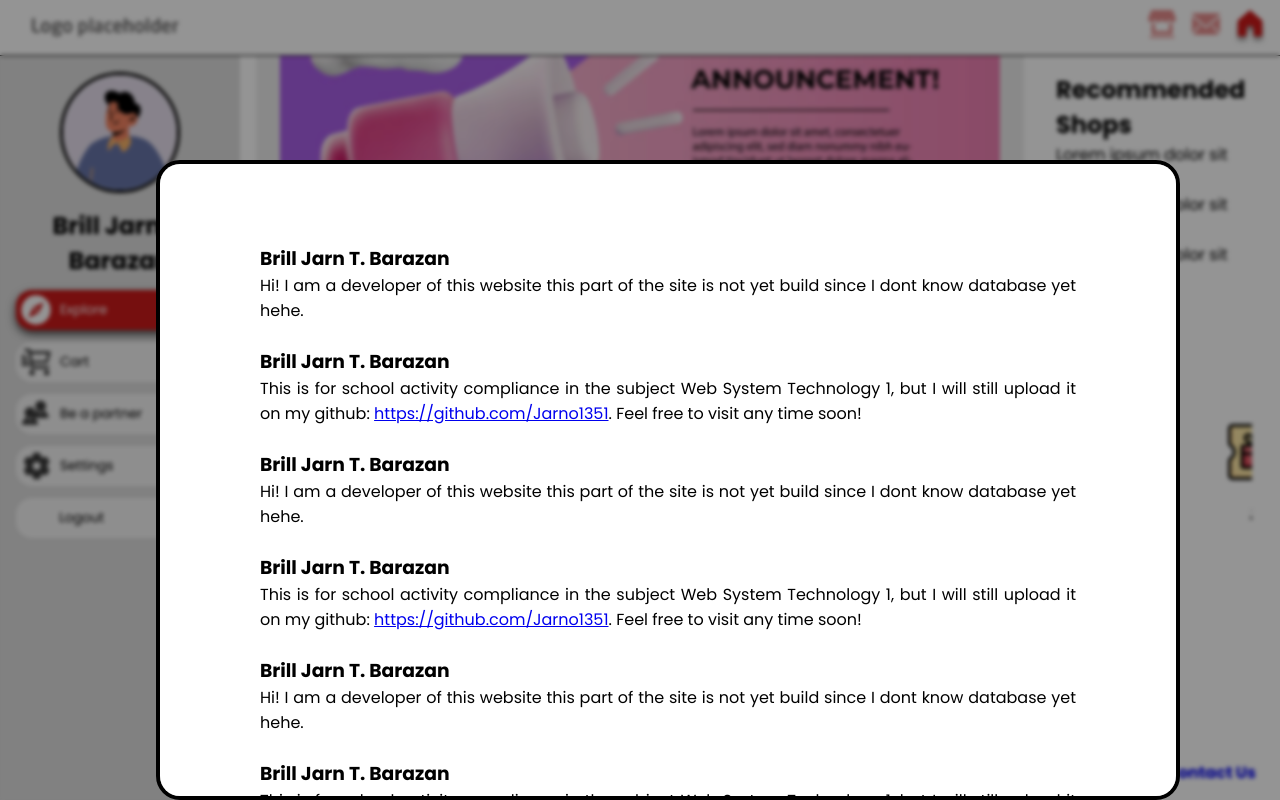
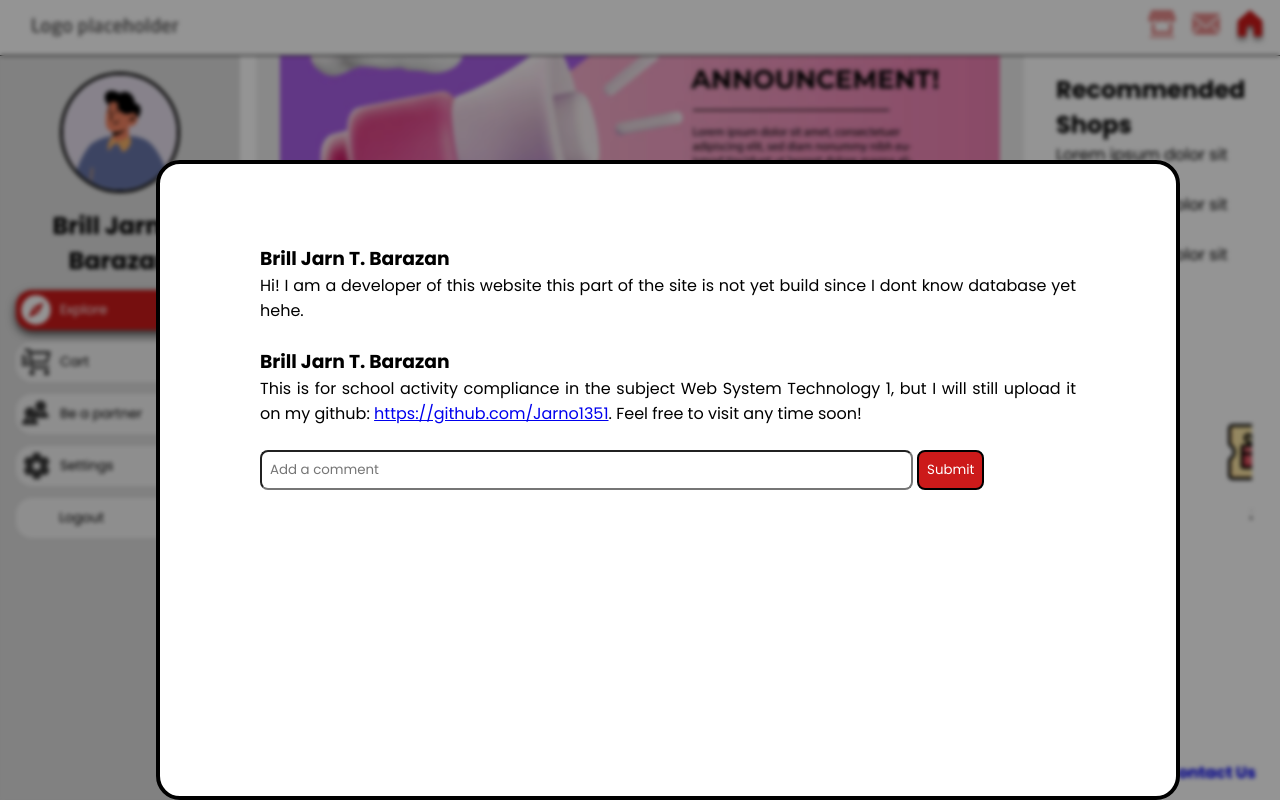
Before and after one commit to Jarno1351/Wireframe-to-website, a plain HTML site: page index.html in a window 1280 px wide. Both pictures are taken after a click on the icon 353 px from the left and 427 px from the top of the page. Drawn offline with Linux system fonts and the light colour scheme.

Commit message:
Anotha one update last last

```diff
--- a/Css/index.css
+++ b/Css/index.css
@@ -334,11 +334,13 @@ main .mainContent .postContainer .iconHolder svg:hover{
     animation: slideUpClose ease-out 0.8s;
     animation-fill-mode: forwards;
 }
+.commentTab .submitComment{
+    margin-bottom: 24px;
+}
 .commentTab .submitComment input{
     width: 80%;
     border-radius: 8px;
     padding: 8px;
-    margin-bottom: 24px;
 }
 .commentTab .submitComment button{
     background-color: var(--primary_color);
--- a/index.html
+++ b/index.html
@@ -286,23 +286,8 @@
             <h3>Brill Jarn T. Barazan</h3>
             <p>This is for school activity compliance in the subject Web System Technology 1, but I will still upload it on my github: <span><a target="_blank" href="https://github.com/Jarno1351">https://github.com/Jarno1351</a></span>. Feel free to visit any time soon!</p>
         </div>
-        <div class="message">
-            <h3>Brill Jarn T. Barazan</h3>
-            <p>Hi! I am a developer of this website this part of the site is not yet build since I dont know database yet hehe.</p>
-        </div>
-        <div class="message">
-            <h3>Brill Jarn T. Barazan</h3>
-            <p>This is for school activity compliance in the subject Web System Technology 1, but I will still upload it on my github: <span><a target="_blank" href="https://github.com/Jarno1351">https://github.com/Jarno1351</a></span>. Feel free to visit any time soon!</p>
-        </div>
-        <div class="message">
-            <h3>Brill Jarn T. Barazan</h3>
-            <p>Hi! I am a developer of this website this part of the site is not yet build since I dont know database yet hehe.</p>
-        </div>
-        <div class="message">
-            <h3>Brill Jarn T. Barazan</h3>
-            <p>This is for school activity compliance in the subject Web System Technology 1, but I will still upload it on my github: <span><a target="_blank" href="https://github.com/Jarno1351">https://github.com/Jarno1351</a></span>. Feel free to visit any time soon!</p>
-        </div>
-        <div class="submitComment" id="submitComment">
+
+        <div class="submitComment" id="">
             <input type="text" name="commentAdd" id="commentAdd" placeholder="Add a comment">
             <button class="submit" id="submit">Submit</button>
         </div>
```
